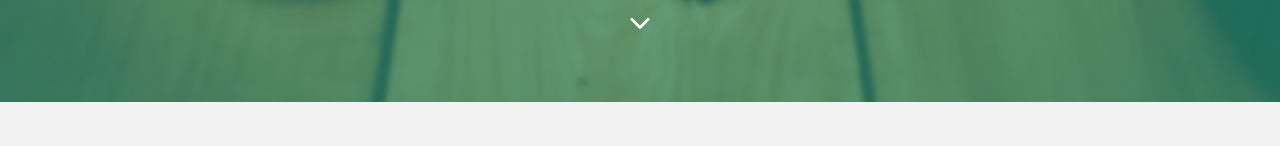
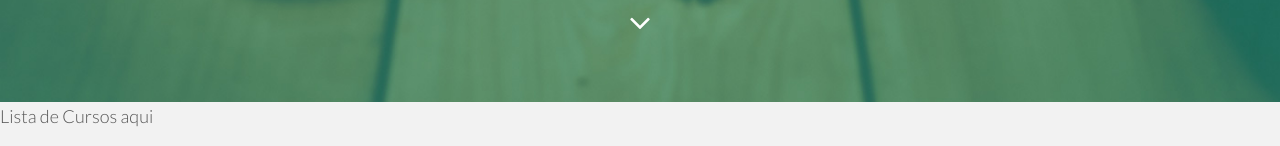
Before and after one commit to brunogomes3000/aulapi2017, a Django app: page /cursos/ in a window 1280 px wide. Shown: the part 638-784 px from the top of the page. Run offline with Django 3.2, Linux system fonts and the light colour scheme; some libraries are stand-ins or nearby versions.

Commit message:
Ajustes no modelo e cadastros

```diff
--- a/core/templates/base.html
+++ b/core/templates/base.html
@@ -76,7 +76,7 @@
 
 
 
-<br /><br />
+<br /><br /><br />
 
 
 	<!-- CONTACT FOOTER -->
--- a/core/templates/cursos.html
+++ b/core/templates/cursos.html
@@ -6,6 +6,6 @@ Cursos | {{ block.super }}
 
 {% block conteudo %}
 
-<!-- LISTAR CURSOS AQUI -->
+<p>Lista de Cursos aqui</p>
 
 {% endblock %}
```
Also changed, not shown: core/media/img/usuarios/perfil_bruno.PNG (added), db.sqlite3.
